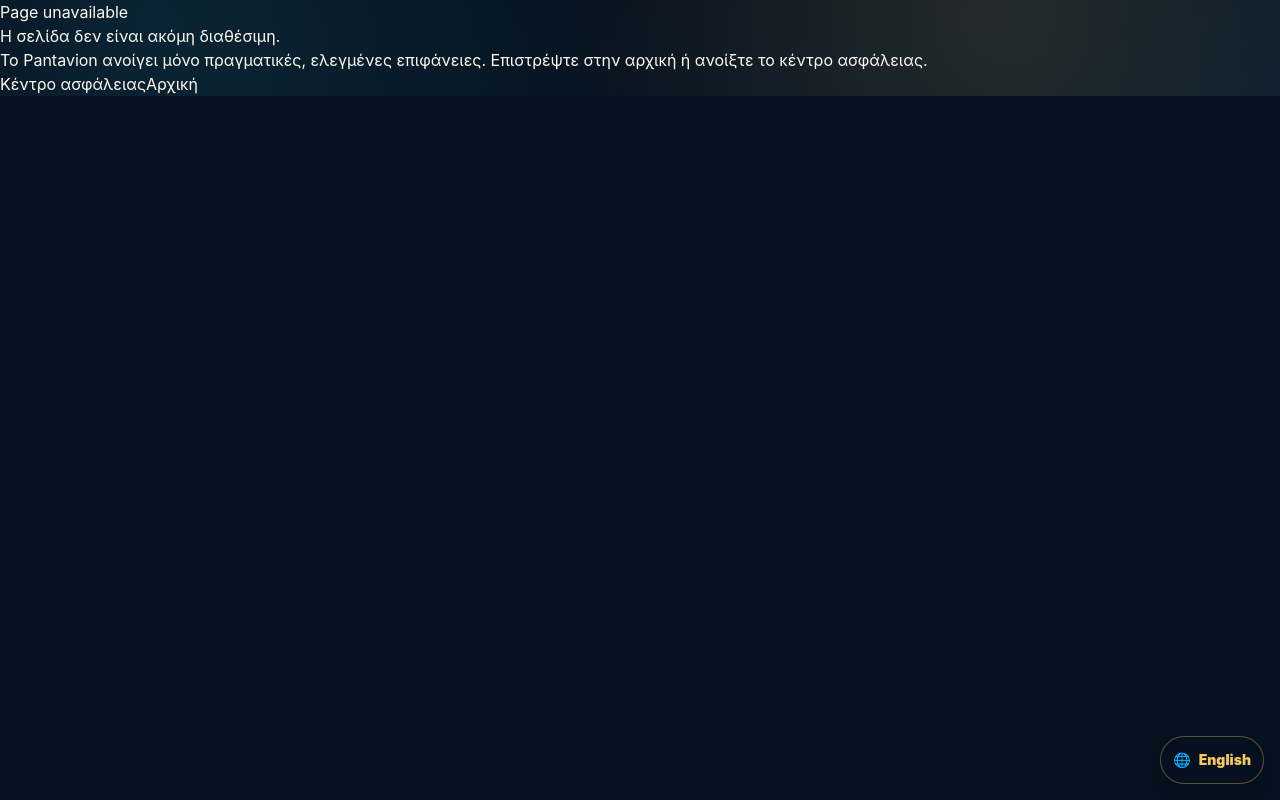
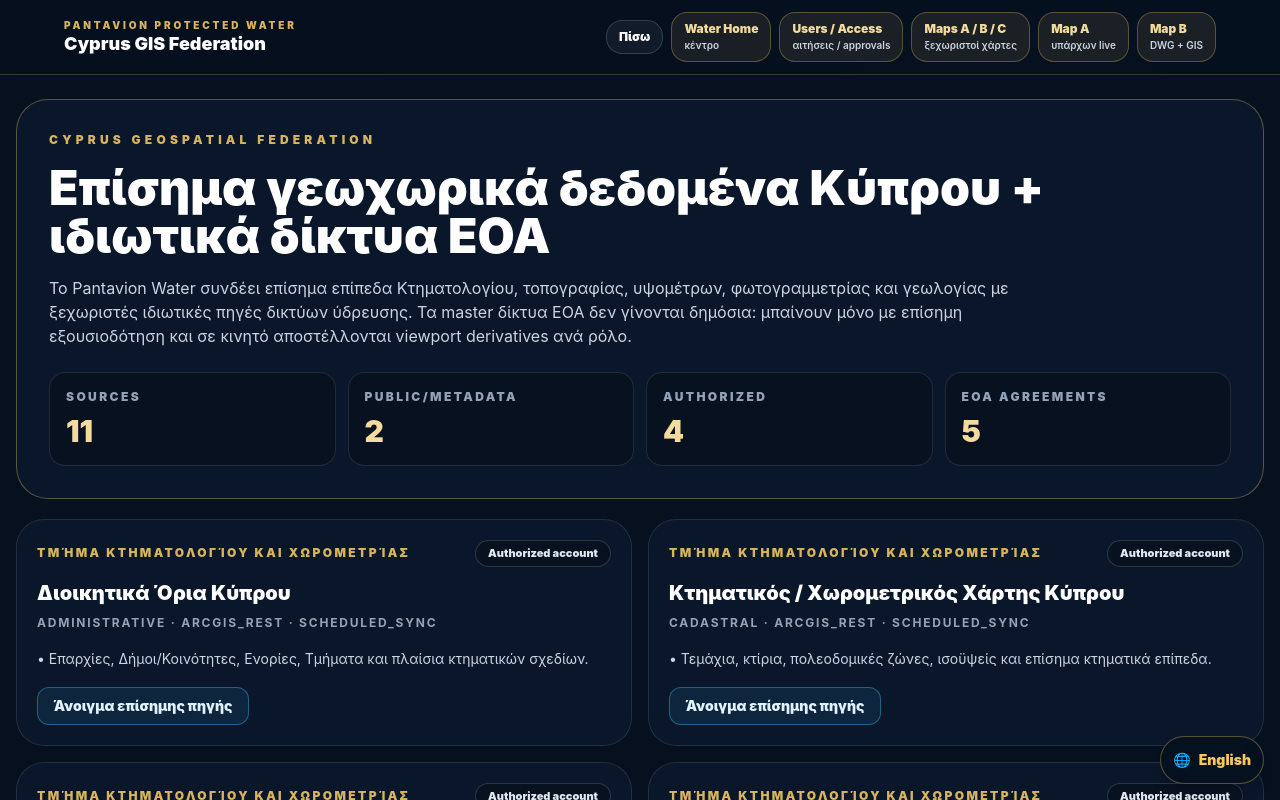
Before and after one commit to pandaconnect1/pantavion-planet, a Next.js app: page /professional/infrastructure/water/cyprus in a window 1280 px wide. Before the commit this address had no page. Shown: the top 800 px of the page. Built offline with nearby package versions, Linux system fonts and the light colour scheme.

Commit message:
water: add Cyprus GIS federation page

```diff
--- /dev/null
+++ b/app/professional/infrastructure/water/cyprus/page.tsx
@@ -0,0 +1,94 @@
+import WaterMapNavigation from "../water-map-navigation";
+import { getCyprusWaterGeospatialSourceSnapshot } from "@/core/water/cyprus-geospatial-source-registry";
+
+export const metadata = {
+  title: "Pantavion Water Cyprus GIS Federation",
+  description:
+    "Official Cyprus geospatial source federation for Pantavion Water: DLS, INSPIRE, Geological Survey and authorized district water-network imports.",
+};
+
+function badge(access: string) {
+  if (access === "PUBLIC_OPEN") return "Public open";
+  if (access === "PUBLIC_METADATA") return "Public metadata";
+  if (access === "AUTHORIZED_ACCOUNT_REQUIRED") return "Authorized account";
+  return "Authority agreement";
+}
+
+export default function CyprusWaterSourcesPage() {
+  const snapshot = getCyprusWaterGeospatialSourceSnapshot();
+
+  return (
+    <>
+      <WaterMapNavigation title="Cyprus GIS Federation" />
+      <main className="min-h-screen bg-[#06101f] px-4 py-6 text-white">
+        <section className="mx-auto max-w-7xl">
+          <div className="rounded-[2rem] border border-[#d8b45f]/40 bg-[#0a1629] p-5 md:p-8">
+            <p className="text-xs font-black uppercase tracking-[0.35em] text-[#d8b45f]">
+              Cyprus Geospatial Federation
+            </p>
+            <h1 className="mt-4 text-3xl font-black md:text-5xl">
+              Επίσημα γεωχωρικά δεδομένα Κύπρου + ιδιωτικά δίκτυα ΕΟΑ
+            </h1>
+            <p className="mt-4 max-w-5xl text-sm leading-7 text-slate-300 md:text-base">
+              Το Pantavion Water συνδέει επίσημα επίπεδα Κτηματολογίου, τοπογραφίας,
+              υψομέτρων, φωτογραμμετρίας και γεωλογίας με ξεχωριστές ιδιωτικές πηγές
+              δικτύων ύδρευσης. Τα master δίκτυα ΕΟΑ δεν γίνονται δημόσια: μπαίνουν
+              μόνο με επίσημη εξουσιοδότηση και σε κινητό αποστέλλονται viewport
+              derivatives ανά ρόλο.
+            </p>
+
+            <div className="mt-6 grid gap-3 md:grid-cols-4">
+              {[
+                ["Sources", snapshot.totalSources],
+                ["Public/metadata", snapshot.publicOrMetadataSources],
+                ["Authorized", snapshot.authorizedSources],
+                ["EOA agreements", snapshot.authorityAgreementSources],
+              ].map(([label, value]) => (
+                <div key={String(label)} className="rounded-2xl border border-white/10 bg-black/20 p-4">
+                  <p className="text-xs font-black uppercase tracking-[0.2em] text-slate-400">{label}</p>
+                  <p className="mt-2 text-3xl font-black text-[#f3db9d]">{value}</p>
+                </div>
+              ))}
+            </div>
+          </div>
+
+          <div className="mt-5 grid gap-4 lg:grid-cols-2">
+            {snapshot.sources.map((source) => (
+              <article key={source.id} className="rounded-[1.75rem] border border-white/10 bg-[#0a1629] p-5">
+                <div className="flex flex-wrap items-center justify-between gap-3">
+                  <p className="text-xs font-black uppercase tracking-[0.2em] text-[#d8b45f]">
+                    {source.owner}
+                  </p>
+                  <span className="rounded-full border border-white/15 bg-black/20 px-3 py-1 text-[11px] font-black text-slate-200">
+                    {badge(source.access)}
+                  </span>
+                </div>
+                <h2 className="mt-3 text-xl font-black">{source.title}</h2>
+                <p className="mt-2 text-xs font-bold uppercase tracking-[0.15em] text-slate-400">
+                  {source.category} · {source.protocol} · {source.updatePolicy}
+                </p>
+                <ul className="mt-4 space-y-2 text-sm leading-6 text-slate-300">
+                  {source.notes.map((note) => <li key={note}>• {note}</li>)}
+                </ul>
+                {source.endpoint ? (
+                  <a
+                    href={source.endpoint}
+                    target="_blank"
+                    rel="noreferrer"
+                    className="mt-4 inline-block rounded-xl border border-sky-400/40 bg-sky-400/10 px-4 py-2 text-sm font-black text-sky-100"
+                  >
+                    Άνοιγμα επίσημης πηγής
+                  </a>
+                ) : (
+                  <p className="mt-4 rounded-xl border border-amber-400/30 bg-amber-400/10 px-4 py-3 text-xs font-bold text-amber-100">
+                    Αναμένει επίσημο API/export ή συμφωνία διάθεσης δεδομένων από τον αντίστοιχο ΕΟΑ.
+                  </p>
+                )}
+              </article>
+            ))}
+          </div>
+        </section>
+      </main>
+    </>
+  );
+}
```
